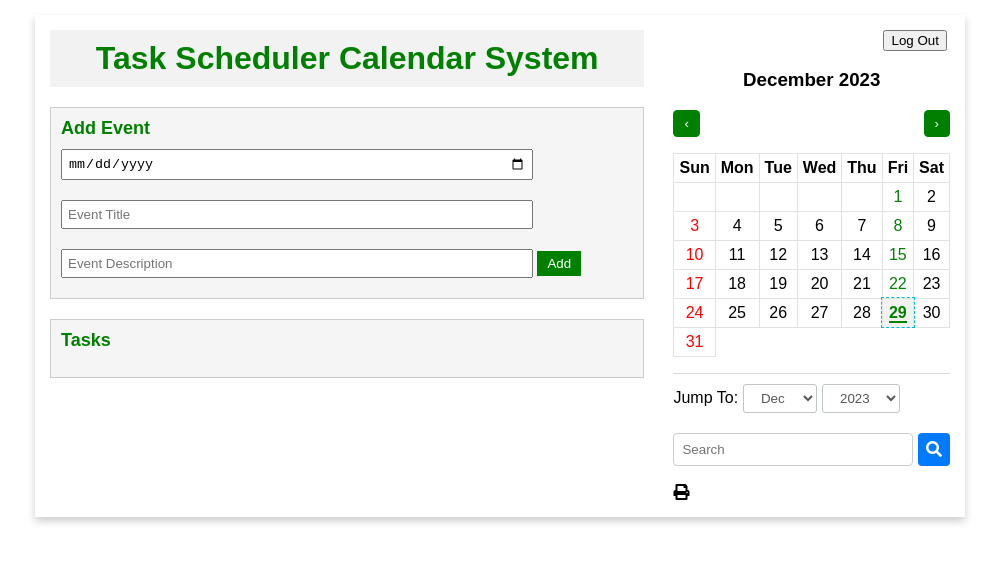
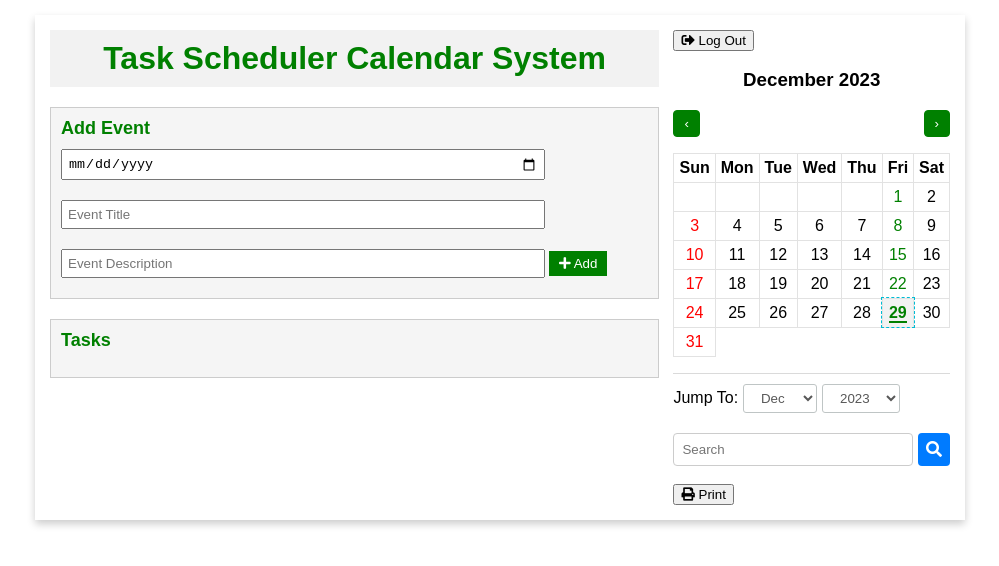
Before and after one commit to Zixuan011125/CloudComputingGroup6.github.io, a plain HTML site: page calendar.html in a window 1280 px wide. Shown: the whole page, without its empty margins (140-1139 px from the left). Drawn offline with Linux system fonts and the light colour scheme.

Commit message:
Update calendar.html

```diff
--- a/calendar.html
+++ b/calendar.html
@@ -10,7 +10,7 @@
     <link rel="stylesheet" href="https://cdnjs.cloudflare.com/ajax/libs/font-awesome/5.15.3/css/all.min.css">
     <title>Calendar System Group 6</title>
 
-    <link rel="icon" href="logo.jpg">
+    <link rel="icon" href="logo.png">
 </head>
 
 <body>
@@ -29,7 +29,7 @@
                         id="eventDescription"
                         placeholder="Event Description">
                     <button id="addEvent" onclick="addEvent()">
-                        Add
+                        <i class="fas fa-plus"></i> Add
                     </button>
                 </div>
                 <div id="reminder-section">
@@ -38,7 +38,7 @@
                     <ul id="reminderList">
                         <li data-event-id="1">
                             <strong>Event Title</strong>
-                            - Event Description on Event Date
+                            - Event Description on <strong>Event Date</strong>
                             <button class="delete-event"
                                 onclick="deleteEvent(1)">
                                 Delete
@@ -49,7 +49,7 @@
             </div>
             <div id="right">
                 <div class="logout-section">
-                    <button id="logoutButton" style="margin-left: 210px" onclick="logout()">Log Out</button>
+                    <button id="logoutButton" onclick="logout()"> <i class="fas fa-sign-out-alt"></i> Log Out</button>
                 </div>
                 <br>
                 <h3 id="monthAndYear"></h3>
@@ -95,7 +95,9 @@
                     <i class="fas fa-search" onclick="searchEvents()"></i>
                 </div>
                 <br>
-                <i class="fas fa-print" class="printIcon" onclick="printTasks()"></i>
+                <button id="printButton" onclick="printTasks()">
+                <i class="fas fa-print"></i> Print
+            </button>
             </div>
         </div>
     </div>
@@ -103,4 +105,13 @@
     <script src="./script.js"></script>
 </body>
 
+<script>
+    document.addEventListener("DOMContentLoaded", function () {
+    // Add the "loaded" class after a short delay
+    setTimeout(function () {
+        document.body.classList.add("loaded");
+    }, 200); // Adjust the delay (in milliseconds) based on your preference
+});
+</script>
+
 </html>
```
